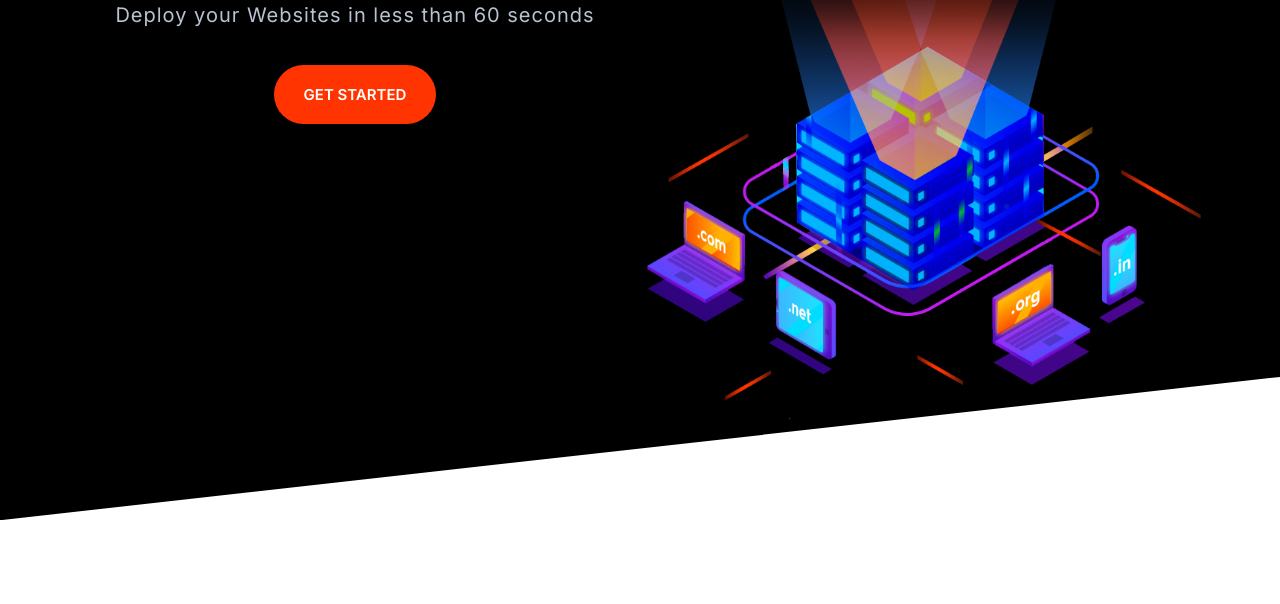
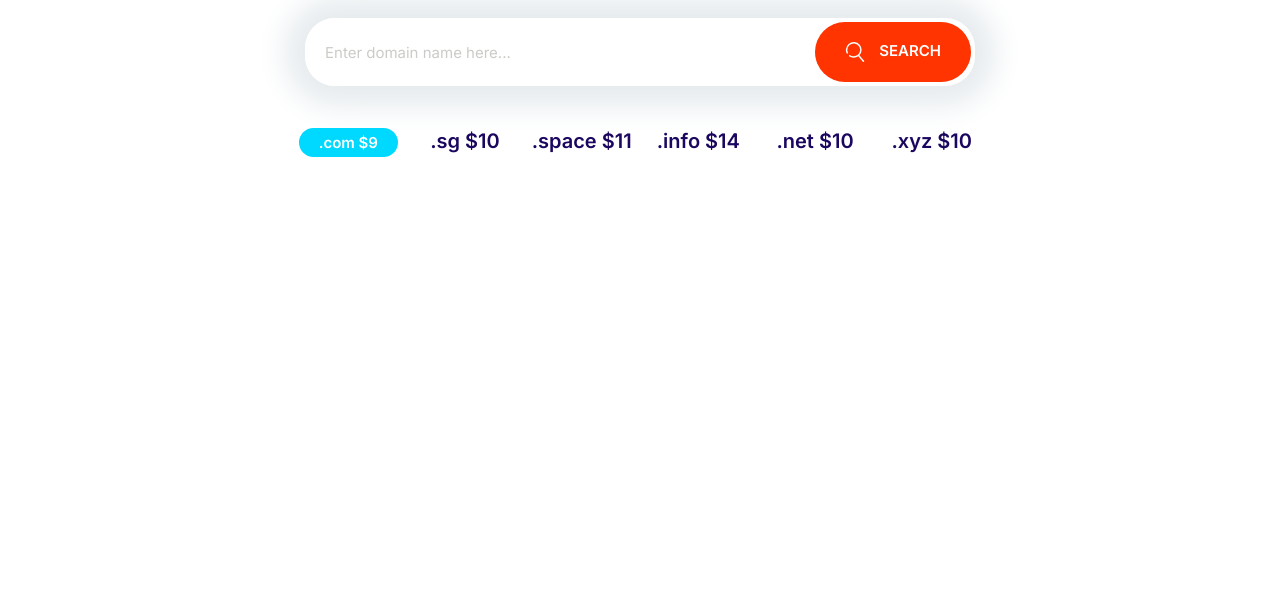
Before and after one commit to mohammeduzair333/mosfify_app, a plain HTML site: page index.html in a window 1280 px wide. Shown: the part 196-800 px from the top of the page. Drawn offline with Linux system fonts and the light colour scheme.

Commit message:
Creation of Domain Component

```diff
--- a/CSS/Style.css
+++ b/CSS/Style.css
@@ -195,6 +195,14 @@ a {
     cursor: pointer;
     white-space: nowrap;
     margin: 1rem 0;
+    outline: 0;
+}
+
+.btn .icon {
+    width: 2rem;
+    height: 2rem;
+    margin-right: 1rem;
+    vertical-align: middle;
 }
 
 .btn--primary {
@@ -268,7 +276,7 @@ a {
 .input-group .input {
     border: 0;
     flex-grow: 1;
-    padding: 1.5rem 1rem;
+    padding: 1.5rem 2rem;
 }
 
 .input-group .btn {
@@ -659,3 +667,29 @@ a {
         align-self: center;
     }
 }
+
+/* Domain block */
+.block-domain .input-group {
+    box-shadow: 0 0 30px 20px #e6ebee;
+    border: 0;
+    margin: 4rem auto;
+    max-width: 670px;
+}
+
+.block-domain__prices {
+    display: grid;
+    grid-template-columns: repeat(3, 1fr);
+    grid-template-rows: repeat(2, 6rem);
+    font-size: 2rem;
+    font-weight: 600;
+    justify-items: center;
+    max-width: 700px;
+    margin: 0 auto;
+}
+
+@media screen and (min-width: 768px) {
+    .block-domain__prices {
+        grid-template-columns: repeat(auto-fit, minmax(10rem, 1fr));
+        grid-template-rows: repeat(2, 6rem);
+    }
+}
--- a/index.html
+++ b/index.html
@@ -11,16 +11,28 @@
         <title>Talib</title>
     </head>
     <body>
-        <section class="block block--dark block--skewed-left hero">
-            <div class="container grid grid--1x2">
-                <header class="block__header hero__content">
-                    <h1 class="block__heading">Cloud Hosting for Pros</h1>
-                    <p class="hero__tagline">Deploy your Websites in less than 60 seconds</p>
-                    <a href="" class="btn btn--accent btn-stretched">Get Started</a>
-                </header>
-                <img class="hero__image" src="images/banner.png" alt="" />
+        <section class="block container block-domain">
+            <header class="block__header">
+                <h2>Starting at 9$ per month</h2>
+                <p>Lorem ipsum, dolor sit amet consectetur adipisicing elit. Quod, ullam!</p>
+            </header>
+            <div class="input-group">
+                <input type="text" class="input" placeholder="Enter domain name here..." />
+                <button class="btn btn--accent">
+                    <svg class="icon icon--white">
+                        <use xlink:href="images/sprite.svg#search"></use>
+                    </svg>
+                    Search
+                </button>
             </div>
+            <ul class="list block-domain__prices">
+                <li><span class="badge badge--secondary">.com $9</span></li>
+                <li>.sg $10</li>
+                <li>.space $11</li>
+                <li>.info $14</li>
+                <li>.net $10</li>
+                <li>.xyz $10</li>
+            </ul>
         </section>
-        <script src="main.js"></script>
     </body>
 </html>
```
Also changed, not shown: CSS/Components/Domain.html (added, +23 -0 lines).
